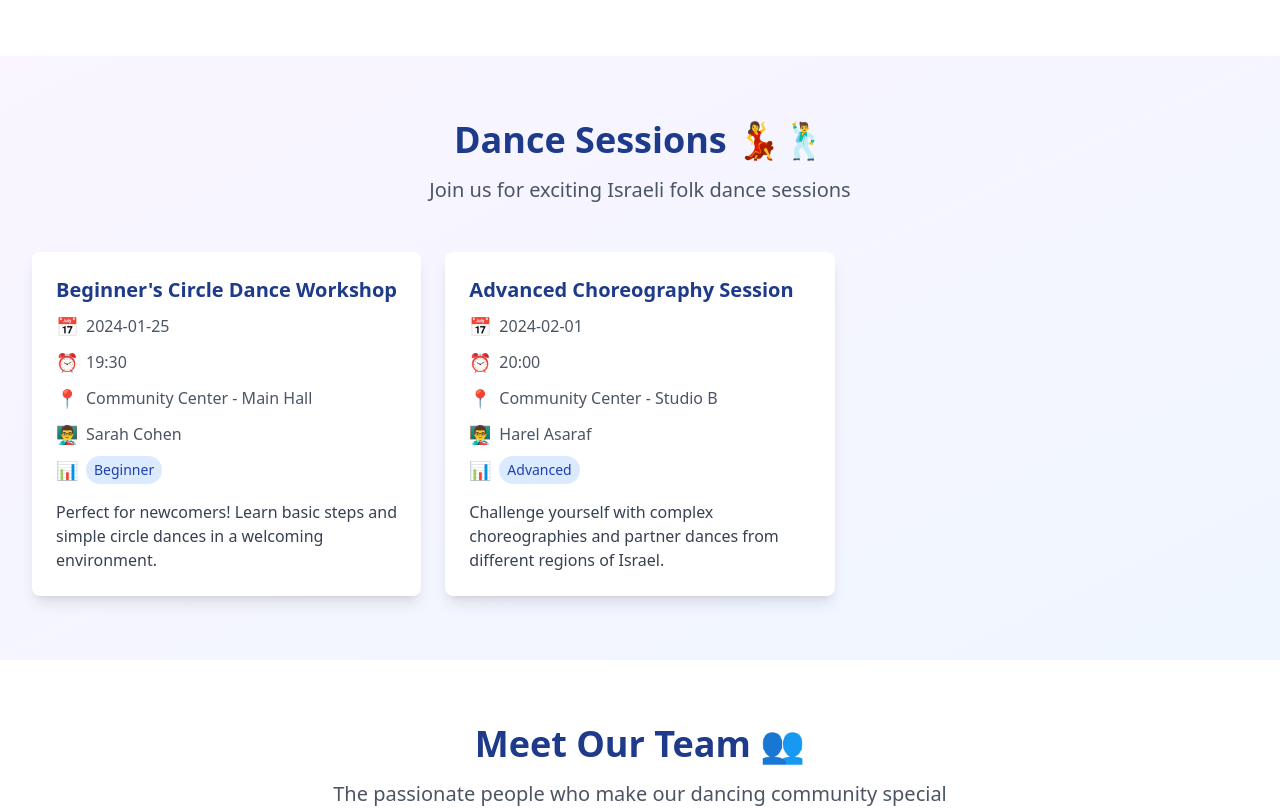
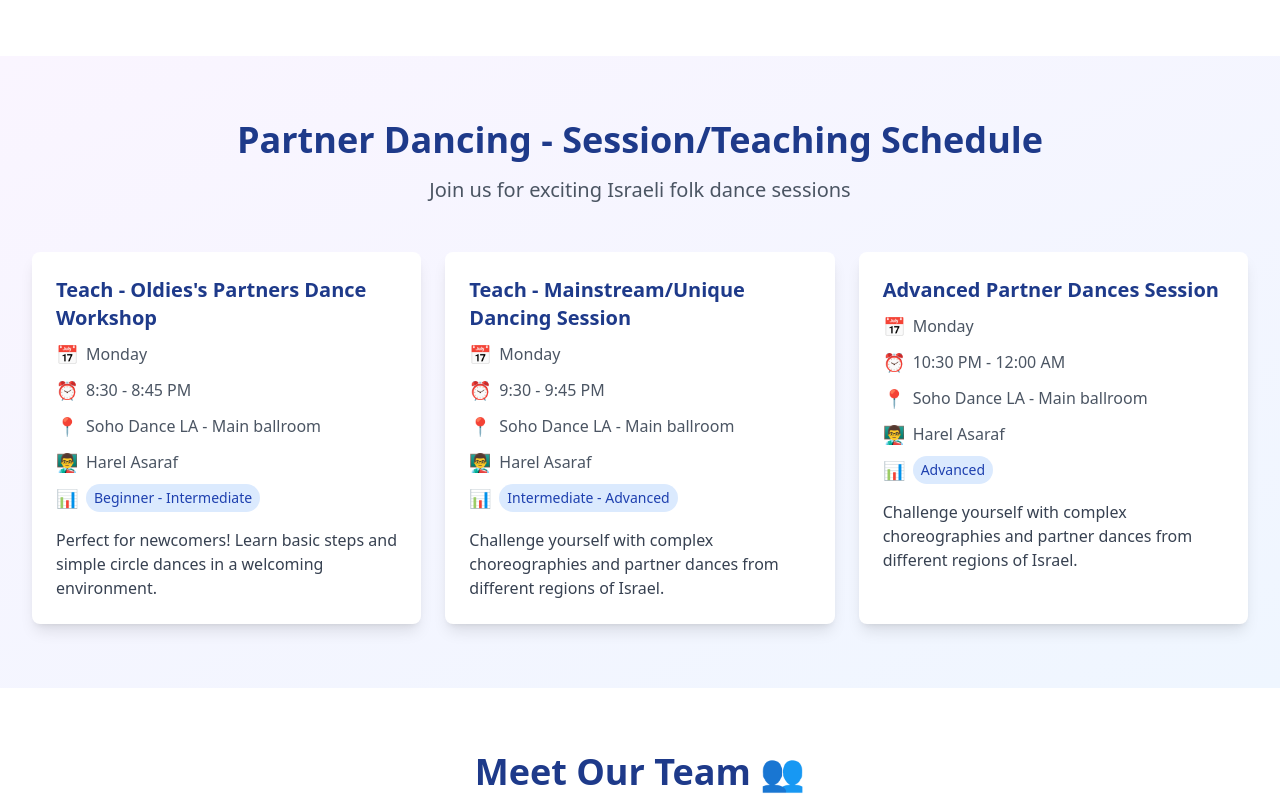
Before and after one commit to Legion345/sababanights-website, a React (Vite) app: page / in a window 1280 px wide. Shown: the part 960-1768 px from the top of the page. Built offline with nearby package versions, Linux system fonts and the light colour scheme.

Commit message:
bugs and fixes

```diff
--- a/src/components/Contact.tsx
+++ b/src/components/Contact.tsx
@@ -34,6 +34,7 @@ export function Contact() {
                   value={formData.name}
                   onChange={(e) => setFormData({ ...formData, name: e.target.value })}
                   className="w-full px-4 py-3 border border-gray-300 rounded-md focus:outline-none focus:ring-2 focus:ring-blue-500 focus:border-transparent"
+                  placeholder="Please provide your full name"
                   required
                 />
               </div>
@@ -47,6 +48,7 @@ export function Contact() {
                   value={formData.email}
                   onChange={(e) => setFormData({ ...formData, email: e.target.value })}
                   className="w-full px-4 py-3 border border-gray-300 rounded-md focus:outline-none focus:ring-2 focus:ring-blue-500 focus:border-transparent"
+                  placeholder="What's your e-mail address?"
                   required
                 />
               </div>
--- a/src/components/Footer.tsx
+++ b/src/components/Footer.tsx
@@ -4,10 +4,11 @@ export function Footer() {
       <div className="max-w-7xl mx-auto px-4 sm:px-6 lg:px-8">
         <div className="grid md:grid-cols-3 gap-8">
           <div>
-            <h3 className="text-xl font-semibold mb-4">🕺 Israeli Dancing Night 💃</h3>
+            <h3 className="text-xl font-semibold mb-4">Sababa Nights Mostly Couples Dancing</h3>
             <p className="text-blue-200">
-              Bringing the joy and tradition of Israeli folk dance to our community,
-              one step at a time.
+              Come to Sababa Nights to make the most of your Israeli Dancing experience!
+              <br/><br/>
+              High energy night, with a mix of classic nostalgia and modern dances that are sure to please everyone!
             </p>
           </div>
 
@@ -24,16 +25,16 @@ export function Footer() {
           <div>
             <h4 className="font-semibold mb-4">Session Info</h4>
             <div className="text-blue-200 space-y-2">
-              <p>📍 Community Center</p>
-              <p>📅 Every Thursday</p>
-              <p>⏰ 7:30 PM - 10:00 PM</p>
-              <p>💰 $15 per session</p>
+              <p>📍 Soho Dance LA</p>
+              <p>📅 Every Monday</p>
+              <p>⏰ 8:00 PM - 12:00 AM</p>
+              <p>💰 $20 per session</p>
             </div>
           </div>
         </div>
 
         <div className="border-t border-blue-800 mt-8 pt-8 text-center text-blue-200">
-          <p>&copy; 2024 Israeli Dancing Night. Made with ❤️ for our dancing community.</p>
+          <p>&copy; 2026 Sababa Nights Mostly Couples Israeli Dancing. Made with ❤️ for our dancing community.</p>
         </div>
       </div>
     </footer>
--- a/src/components/Hero.tsx
+++ b/src/components/Hero.tsx
@@ -24,7 +24,7 @@ export function Hero() {
             </div>
             <div className="bg-white rounded-lg shadow-lg p-6 text-center">
               <div className="text-3xl mb-2">📍</div>
-              <h3 className="font-semibold text-gray-900">Community Center</h3>
+              <h3 className="font-semibold text-gray-900">Soho Dance LA</h3>
               <p className="text-gray-600">1618 Cotner Ave Los Angeles, CA 90025</p>
             </div>
             <div className="bg-white rounded-lg shadow-lg p-6 text-center">
--- a/src/components/Sessions.tsx
+++ b/src/components/Sessions.tsx
@@ -8,7 +8,7 @@ export function Sessions() {
       <div className="max-w-7xl mx-auto px-4 sm:px-6 lg:px-8">
         <div className="text-center mb-12">
           <h1 className="text-4xl font-bold text-blue-900 mb-4">
-            Dance Sessions 💃🕺
+            Partner Dancing - Session/Teaching Schedule
           </h1>
           <p className="text-xl text-gray-600">
             Join us for exciting Israeli folk dance sessions
@@ -18,9 +18,6 @@ export function Sessions() {
         <div className="grid md:grid-cols-2 lg:grid-cols-3 gap-6">
           {sessions.length === 0 ? (
             <div className="col-span-full text-center py-12">
-              <div className="text-6xl mb-4">💃</div>
-              <h3 className="text-xl font-semibold text-gray-600 mb-2">No sessions yet</h3>
-              <p className="text-gray-500">Add the first session to get started!</p>
             </div>
           ) : (
             sessions.map((session) => (
--- a/src/components/SignOutButton.tsx
+++ /dev/null
@@ -1,19 +0,0 @@
-import { useAuth } from "../contexts/AuthContext";
-
-export function SignOutButton() {
-  const { signOut, user } = useAuth();
-
-  return (
-    <div className="flex items-center space-x-4">
-      <span className="text-sm text-gray-600">
-        Welcome, {user?.name}!
-      </span>
-      <button
-        onClick={signOut}
-        className="bg-red-600 text-white px-4 py-2 rounded-md hover:bg-red-700 transition-colors text-sm"
-      >
-        Sign Out
-      </button>
-    </div>
-  );
-}
--- a/src/contexts/AuthContext.tsx
+++ /dev/null
@@ -1,48 +0,0 @@
-import { createContext, useContext, useState, ReactNode } from "react";
-
-interface User {
-  id: string;
-  name: string;
-  email: string;
-}
-
-interface AuthContextType {
-  user: User | null;
-  signIn: (email: string, password: string) => Promise<void>;
-  signOut: () => void;
-}
-
-const AuthContext = createContext<AuthContextType | undefined>(undefined);
-
-export function AuthProvider({ children }: { children: ReactNode }) {
-  const [user, setUser] = useState<User | null>(null);
-
-  const signIn = async (email: string, password: string) => {
-    // Simulate authentication
-    await new Promise(resolve => setTimeout(resolve, 500));
-
-    setUser({
-      id: "1",
-      name: email.split("@")[0],
-      email: email,
-    });
-  };
-
-  const signOut = () => {
-    setUser(null);
-  };
-
-  return (
-    <AuthContext.Provider value={{ user, signIn, signOut }}>
-      {children}
-    </AuthContext.Provider>
-  );
-}
-
-export function useAuth() {
-  const context = useContext(AuthContext);
-  if (context === undefined) {
-    throw new Error("useAuth must be used within an AuthProvider");
-  }
-  return context;
-}
--- a/src/contexts/DataContext.tsx
+++ b/src/contexts/DataContext.tsx
@@ -38,8 +38,6 @@ interface DataContextType {
   sessions: Session[];
   teamMembers: TeamMember[];
   contactMessages: ContactMessage[];
-  addSession: (session: Omit<Session, "id" | "createdAt">) => void;
-  addTeamMember: (member: Omit<TeamMember, "id">) => void;
   addContactMessage: (message: Omit<ContactMessage, "id" | "createdAt">) => void;
 }
 
@@ -49,25 +47,33 @@ export function DataProvider({ children }: { children: ReactNode }) {
   const [sessions, setSessions] = useState<Session[]>([
     {
       id: "1",
-      title: "Beginner's Circle Dance Workshop",
-      date: "2024-01-25",
-      time: "19:30",
-      location: "Community Center - Main Hall",
+      title: "Teach - Oldies's Partners Dance Workshop ",
+      date: "Monday",
+      time: "8:30 - 8:45 PM",
+      location: "Soho Dance LA - Main ballroom",
       description: "Perfect for newcomers! Learn basic steps and simple circle dances in a welcoming environment.",
-      level: "Beginner",
-      instructor: "Sarah Cohen",
-      createdAt: Date.now() - 86400000,
+      level: "Beginner - Intermediate",
+      instructor: "Harel Asaraf",
     },
     {
       id: "2",
-      title: "Advanced Choreography Session",
-      date: "2024-02-01",
-      time: "20:00",
-      location: "Community Center - Studio B",
+      title: "Teach - Mainstream/Unique Dancing Session",
+      date: "Monday",
+      time: "9:30 - 9:45 PM",
+      location: "Soho Dance LA - Main ballroom",
+      description: "Challenge yourself with complex choreographies and partner dances from different regions of Israel.",
+      level: "Intermediate - Advanced",
+      instructor: "Harel Asaraf",
+    },
+    {
+      id: "3",
+      title: "Advanced Partner Dances Session",
+      date: "Monday",
+      time: "10:30 PM - 12:00 AM",
+      location: "Soho Dance LA - Main ballroom",
       description: "Challenge yourself with complex choreographies and partner dances from different regions of Israel.",
       level: "Advanced",
       instructor: "Harel Asaraf",
-      createdAt: Date.now() - 172800000,
     },
   ]);
 
@@ -101,23 +107,6 @@ export function DataProvider({ children }: { children: ReactNode }) {
 
   const [contactMessages, setContactMessages] = useState<ContactMessage[]>([]);
 
-  const addSession = (sessionData: Omit<Session, "id" | "createdAt">) => {
-    const newSession: Session = {
-      ...sessionData,
-      id: Date.now().toString(),
-      createdAt: Date.now(),
-    };
-    setSessions(prev => [newSession, ...prev]);
-  };
-
-  const addTeamMember = (memberData: Omit<TeamMember, "id">) => {
-    const newMember: TeamMember = {
-      ...memberData,
-      id: Date.now().toString(),
-    };
-    setTeamMembers(prev => [...prev, newMember]);
-  };
-
   const addContactMessage = (messageData: Omit<ContactMessage, "id" | "createdAt">) => {
     const newMessage: ContactMessage = {
       ...messageData,
@@ -132,8 +121,6 @@ export function DataProvider({ children }: { children: ReactNode }) {
       sessions,
       teamMembers,
       contactMessages,
-      addSession,
-      addTeamMember,
       addContactMessage,
     }}>
       {children}
```
Also changed, not shown: src/components/SignInForm.tsx (deleted, +0 -70 lines).
